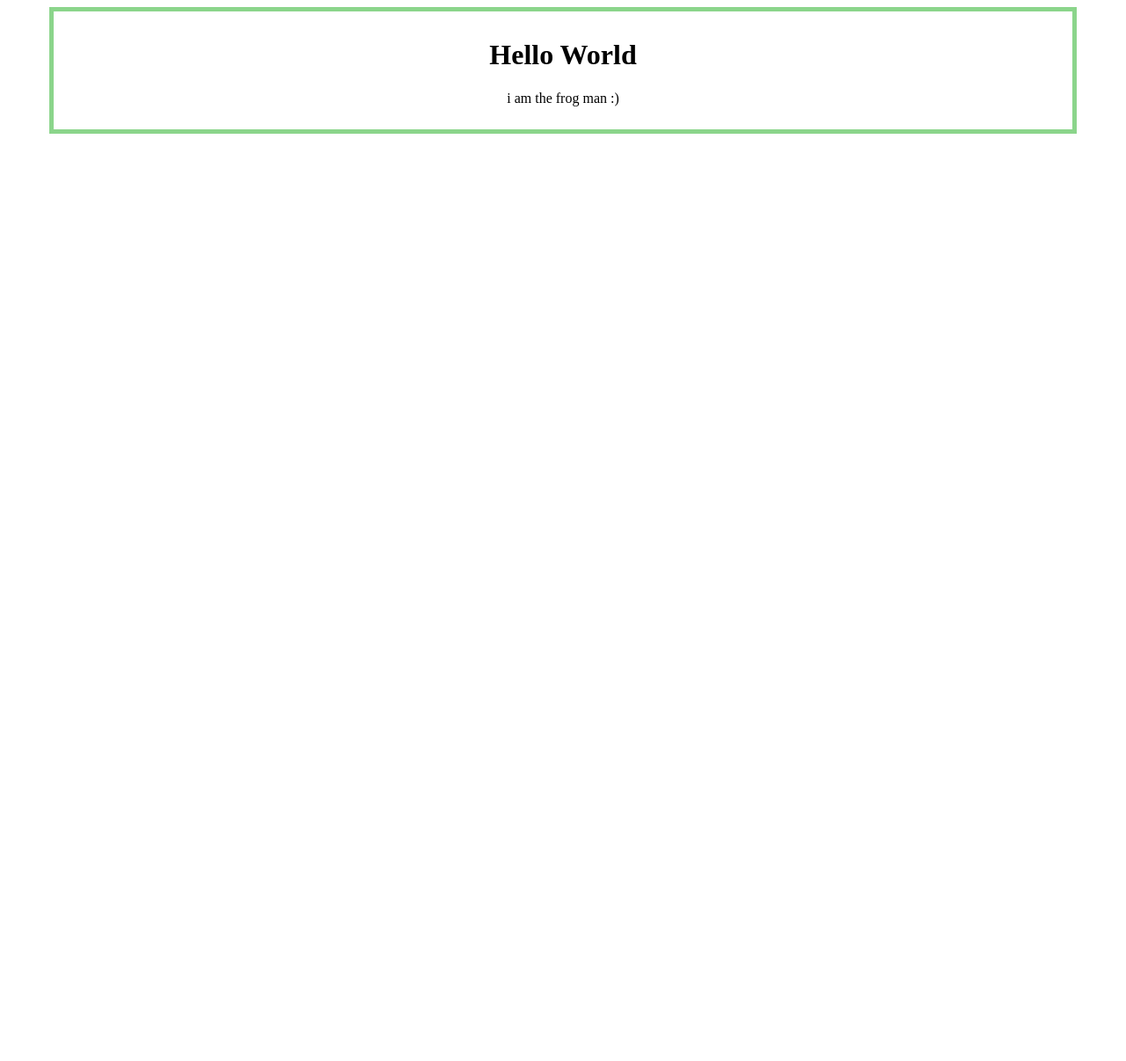
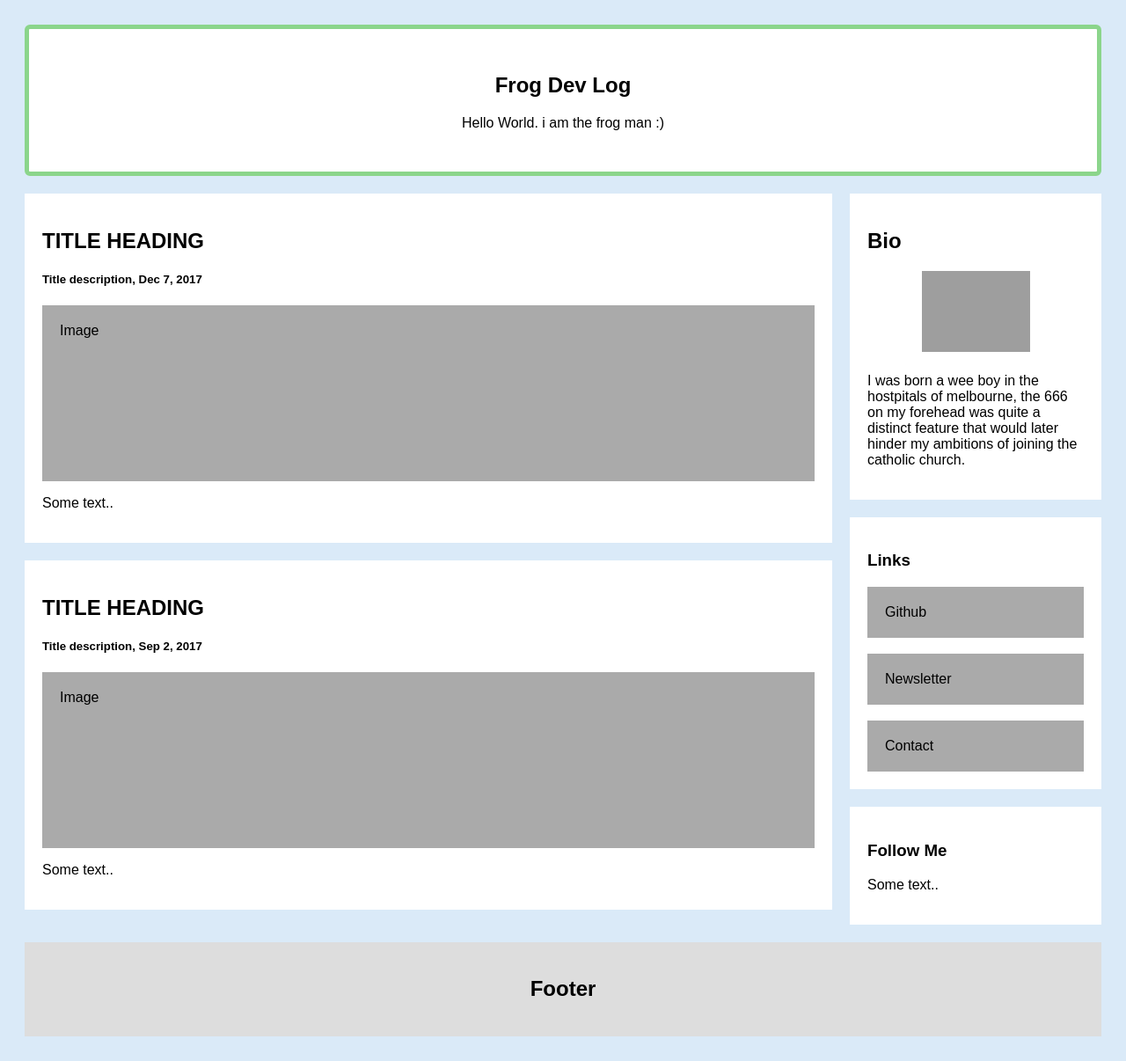
Before and after one commit to thelocalfrogman/Frogs-Learnings, a plain HTML site: page index.html in a window 1280 px wide. Shown: the whole page at 88% size. Before the commit the page ends 800 px from the top, so only its background shows below. Drawn offline with Linux system fonts and the light colour scheme; grey boxes are pictures that could not be loaded.

Commit message:
Created basic frontend layout for homepage.

```diff
--- a/index.html
+++ b/index.html
@@ -1,15 +1,68 @@
 <!DOCTYPE html>
 <html>
 <head>
-    <title>Document</title>
+    <title>Lillypad</title>
     <link rel="stylesheet" type="text/css" href="styles.css"/>
 </head>
 <body>
 
-    <div class="heading">
-        <h1>Hello World</h1>
+    <div class="header">
+        <h2>Frog Dev Log</h2>
 
-        <p>i am the frog man :)</p>
-    </div>
+        <p>Hello World. i am the frog man :)</p>
+      </div>
+
+      <div class="row">
+        <div class="leftcolumn">
+          <div class="card">
+            <h2>TITLE HEADING</h2>
+            <h5>Title description, Dec 7, 2017</h5>
+            <div class="fakeimg" style="height:200px;">Image</div>
+            <p>Some text..</p>
+          </div>
+
+
+          <div class="card">
+            <h2>TITLE HEADING</h2>
+            <h5>Title description, Sep 2, 2017</h5>
+            <div class="fakeimg" style="height:200px;">Image</div>
+            <p>Some text..</p>
+          </div>
+        </div>
+
+        <div class="rightcolumn">
+          <!-- Bio Section -->
+          <div class="card">
+            <h2>Bio</h2>
+            <div style="height:100px;">
+
+              <img class="biopic" src="https://avatars.githubusercontent.com/u/37987973?s=96&v=4">
+
+            </div>
+            <p>I was born a wee boy in the hostpitals of melbourne, the 666 on my forehead was quite a distinct feature that would later hinder my ambitions of joining the catholic church.</p>
+          </div>
+
+          <!-- Links Section -->
+          <div class="card">
+            <h3>Links</h3>
+            <div class="fakeimg">Github</div><br>
+            <div class="fakeimg">Newsletter</div><br>
+            <div class="fakeimg">Contact</div>
+          </div>
+
+
+          <div class="card">
+            <h3>Follow Me</h3>
+            <p>Some text..</p>
+          </div>
+        </div>
+
+      </div>
+
+      <div class="footer">
+        <h2>Footer</h2>
+      </div>
+
+
 </body>
 </html>
--- a/styles.css
+++ b/styles.css
@@ -1,9 +1,78 @@
 
 
-.heading {
-    width: 90%;
+  * {
+    box-sizing: border-box;
+  }
+
+  body {
+    font-family: Arial;
+    padding: 20px;
+    background: #daeaf8;
+    border: 5px solid daeaf8;
+  }
+
+  /* Header/Blog Title */
+  .header {
+    padding: 30px;
     border: 5px solid rgb(139, 213, 139);
-    padding: 10px;
-    margin: 0 auto;
     text-align: center;
+    background: white;
+    border-radius: 6px;
   }
+
+  /* Create two unequal columns that floats next to each other */
+  /* Left column */
+  .leftcolumn {
+    float: left;
+    width: 75%;
+  }
+
+  /* Right column */
+  .rightcolumn {
+    float: left;
+    width: 25%;
+    padding-left: 20px;
+  }
+
+  /* Fake image */
+  .fakeimg {
+    background-color: #aaa;
+    width: 100%;
+    padding: 20px;
+  }
+
+  /* Add a card effect for articles */
+  .card {
+    background-color: white;
+    padding: 20px;
+    margin-top: 20px;
+  }
+
+  /* Clear floats after the columns */
+  .row:after {
+    content: "";
+    display: table;
+    clear: both;
+  }
+
+  /* Footer */
+  .footer {
+    padding: 20px;
+    text-align: center;
+    background: #ddd;
+    margin-top: 20px;
+  }
+
+  /* Responsive layout - when the screen is less than 800px wide, make the two columns stack on top of each other instead of next to each other */
+  @media screen and (max-width: 800px) {
+    .leftcolumn, .rightcolumn {
+      width: 100%;
+      padding: 0;
+    }
+  }
+  .biopic {
+    display: block;
+    margin-left: auto;
+    margin-right: auto;
+    width: 50%;
+  }
```
Also changed, not shown: 1 other file.
